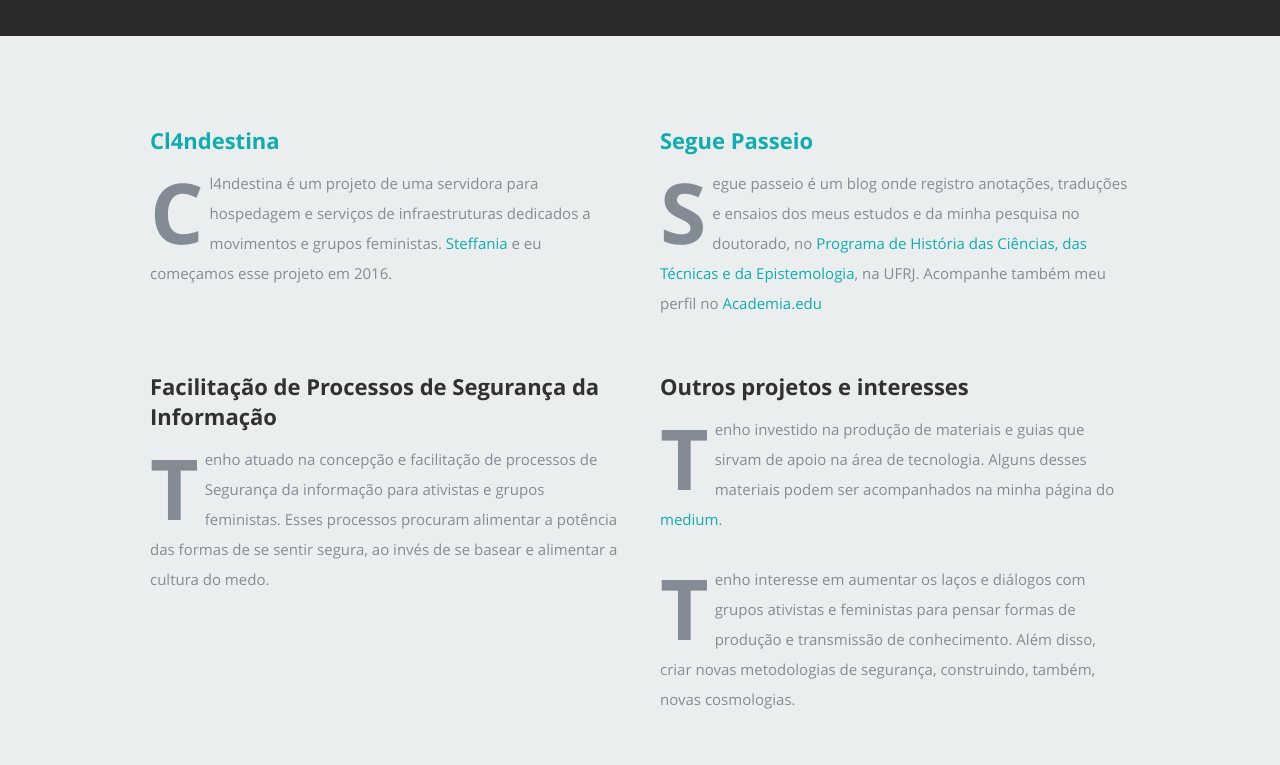
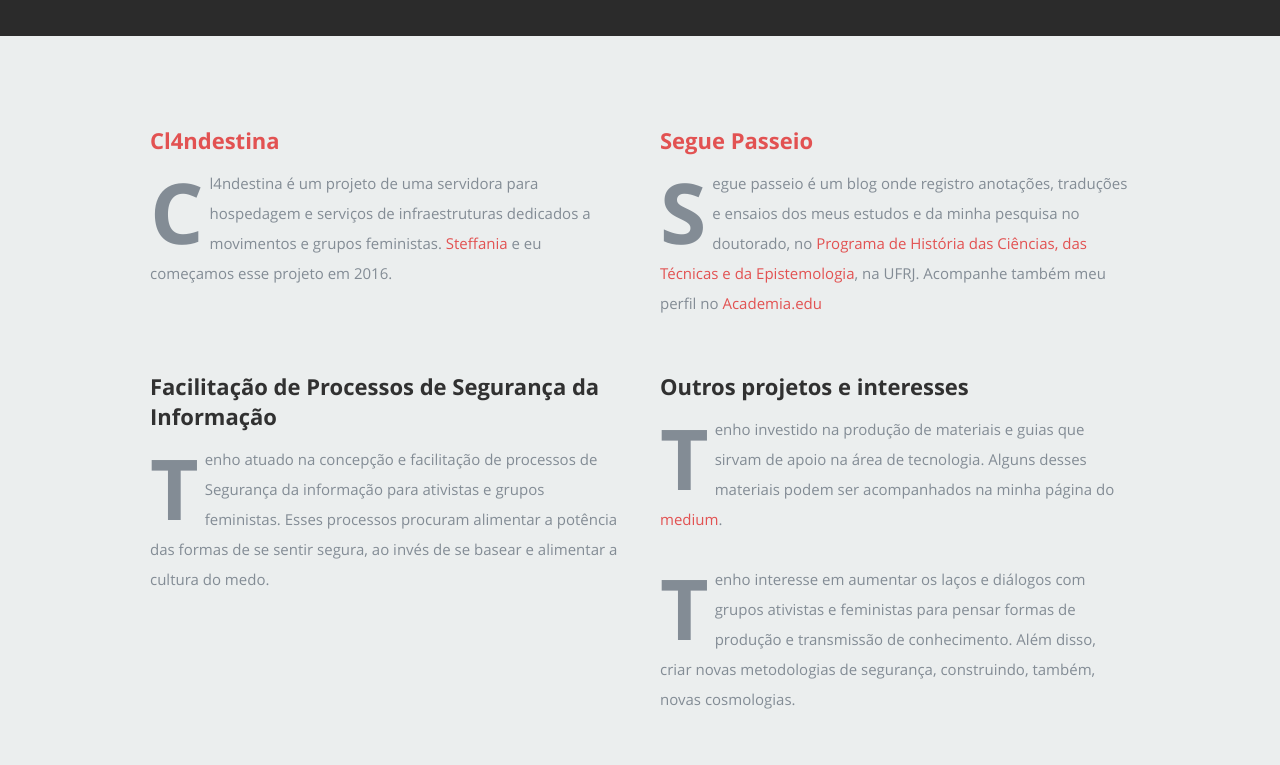
Before and after one commit to narriral/narrira.github.io, a plain HTML site: page index.html in a window 1280 px wide. Shown: the part 1640-2405 px from the top of the page. Drawn offline with nearby package versions, Linux system fonts and the light colour scheme.

Commit message:
atualizando

```diff
--- a/css/default.css
+++ b/css/default.css
@@ -288,7 +288,7 @@ hr { border: solid #E3E3E3; border-width: 1px 0 0; clear: both; margin: 11px 0 3
 a, a:visited {
    text-decoration: none;
    outline: 0;
-   color: #11ABB0;
+   color: #e25252;
 
    -webkit-transition: color .3s ease-in-out;
    -moz-transition: color .3s ease-in-out;
```
